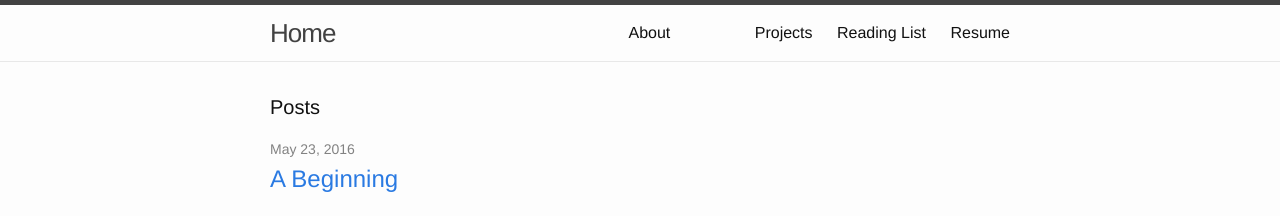
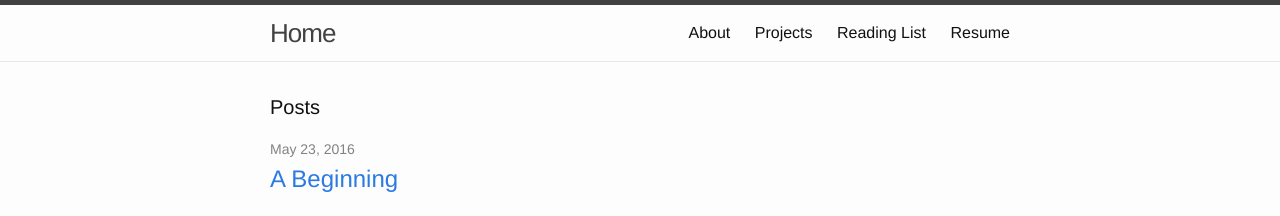
Before and after one commit to nrebhun/nrebhun.github.io, a Jekyll site: the page built from index.html, in a window 1280 px wide. Shown: the top 216 px of the page. Built offline with Jekyll 4.4.1, drawn with Linux system fonts in a browser that asks for light colours.

Commit message:
Fix spacing issue in header

```diff
--- a/_includes/header.html
+++ b/_includes/header.html
@@ -14,10 +14,11 @@
 
       <div class="trigger">
         {% for page in site.pages %}
-            <a class="page-link" href="{{ page.url | prepend: site.baseurl }}">{{ page.title }}</a>
+            {% if page.title %}
+                <a class="page-link" href="{{ page.url | prepend: site.baseurl }}">{{ page.title }}</a>
+            {% endif %}
         {% endfor %}
       </div>
     </nav>
   </div>
-
 </header>
```
